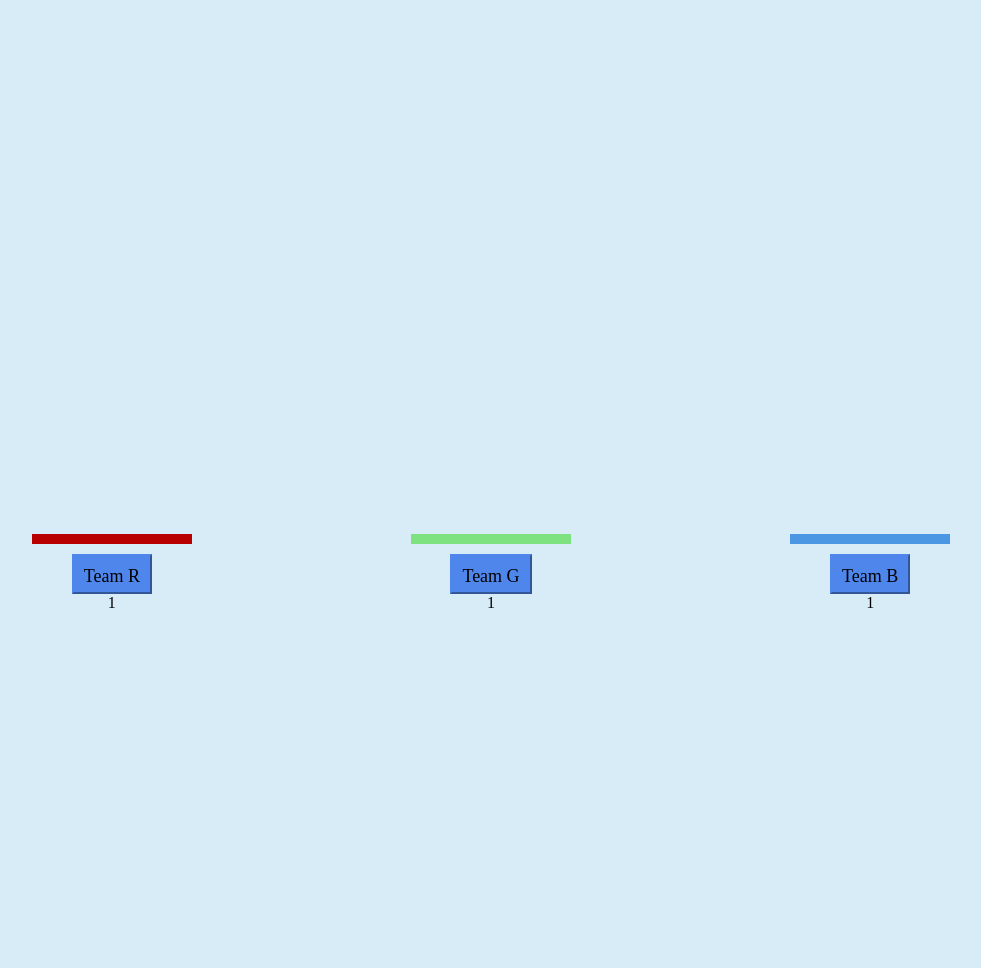
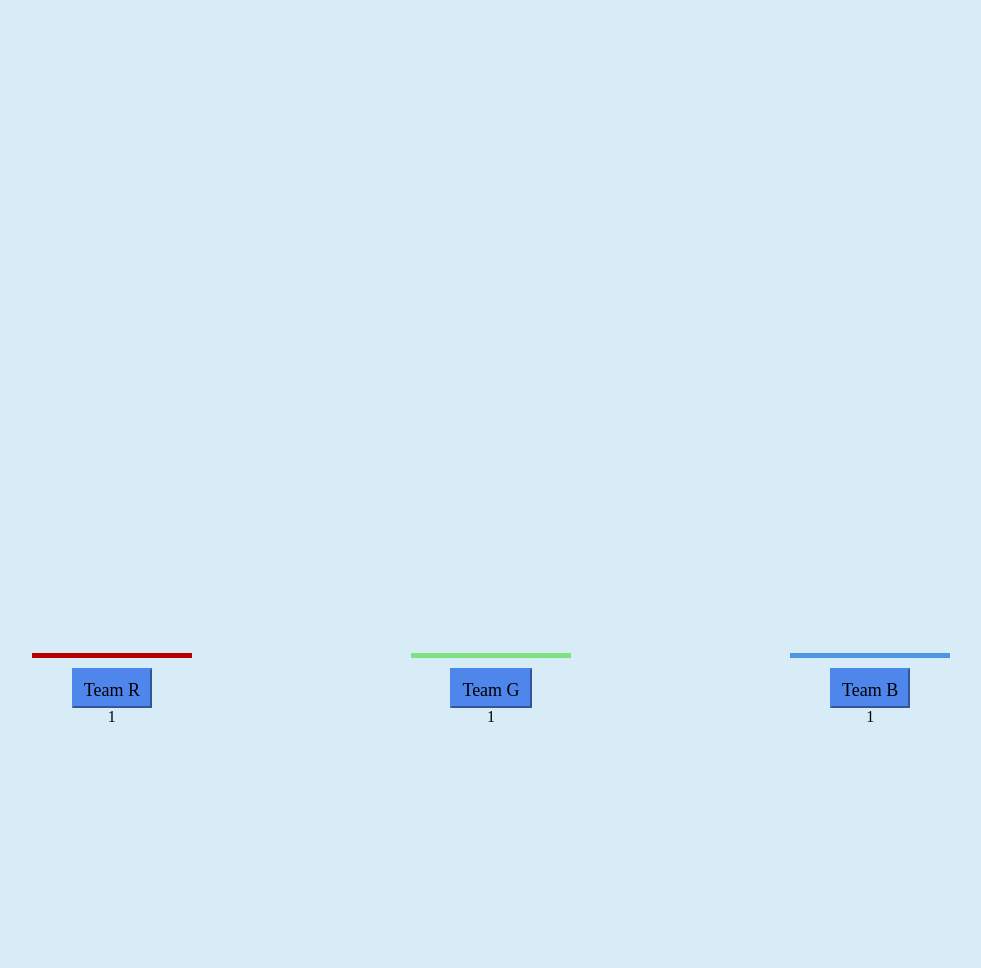
Before and after one commit to Ka1ea/Graphing-Junkie, a Flask app: page / in a window 1280 px wide. Shown: the whole page, without its empty margins (149-1130 px from the left). After the commit the page ends 722 px from the top, so only its background shows below. Run offline with Flask 2, Linux system fonts and the light colour scheme.

Commit message:
formatting all the graphs downawards

```diff
--- a/src/static/styles.css
+++ b/src/static/styles.css
@@ -11,24 +11,35 @@ body {
     align-items: center;
     width: 100%;
     border: 1px transparent rgba(76, 151, 227, 0);
+    flex-grow:1;
 }
 
 .bigbox {
-    display: flex;
-    align-items: center;
-    justify-content: center;
-    height: 100vh;
-    margin-bottom: 0%;
-    transform: translate(0, 20vh)
+    display:flex;
+    height: auto;
+    bottom:0;
+     margin-bottom:auto;
+    margin-top:auto;
+    height:96vh;
+}
+.spacer{
+    height:100px;
+
+    flex-grow:1;
 }
 
 .col {
+    height:96vh;
     display: flex;
     flex-direction: column;
     justify-content: center;
     align-items: center;
     width: 30%;
     text-align: center;
+    margin-bottom:0;
+}
+
+.buttoncontainer {
 }
 
 .buttonstyle {
@@ -47,5 +58,6 @@ body {
 }
 
 .divdex {
-    border: 1px transparent rgba(76, 151, 227, 0)
+    border: 1px transparent rgba(76, 151, 227, 0);
+    margin-bottom: 50px;
 }
--- a/src/templates/barClicker.html
+++ b/src/templates/barClicker.html
@@ -10,13 +10,17 @@
 </head>
 
 <body>
+    <!-- <div class="title"></div> -->
     <div class="bigbox">
         <div class="flexbox">
             <div class="col">
-                <div class="rect" style="background-color:rgb(185, 0, 0); height:10px;"></div>
+                <div class="spacer"> </div>
+                <div class="rect" style="background-color: rgb(185, 0, 0); height: 49px;"></div>
+                <div class="buttoncontainer">
                     <button class="buttonstyle" id="r">
                         Team R
                     </button>
+                </div>
                 {% if rclicks %}
                 <div class="divdex" id="rval">{{ rclicks }}</div>
                 {% else %}
@@ -28,26 +32,29 @@
 
 
             <div class="col">
+                <div class="spacer"> </div>
                 <div class="rect" style="height:10px;background-color:rgb(125, 226, 127)"></div>
+                <div class="buttoncontainer">
                     <button class="buttonstyle" id="g">
                         Team G
                     </button>
-
+                </div>
                 {% if gclicks %}
                 <div class="divdex" id="gval">{{ gclicks }}</div>
                 {% else %}
                 <div>Error no click val</div>
                 {% endif %}
-
             </div>
 
 
             <div class="col">
+                <div class="spacer"> </div>
                 <div class="rect" style="height:10px;background-color:rgb(76, 151, 227)"></div>
+                <div class="buttoncontainer">
                     <button class="buttonstyle" id="b">
                         Team B
                     </button>
-
+                </div>
                 {%if bclicks %}
                 <div class="divdex" id="bval">{{ bclicks }}</div>
                 {% else %}
@@ -88,7 +95,7 @@
                 divIndex = 0;
                 document.querySelectorAll(".divdex").forEach(divs => {
                     if (rectIndex == divIndex) {
-                        element.style.height = divs.innerHTML;
+                        element.style.height = divs.innerHTML * 5 + "px";
                     }
                     divIndex++;
                 })
```
Lines whose indentation alone changed are shown as unchanged.
